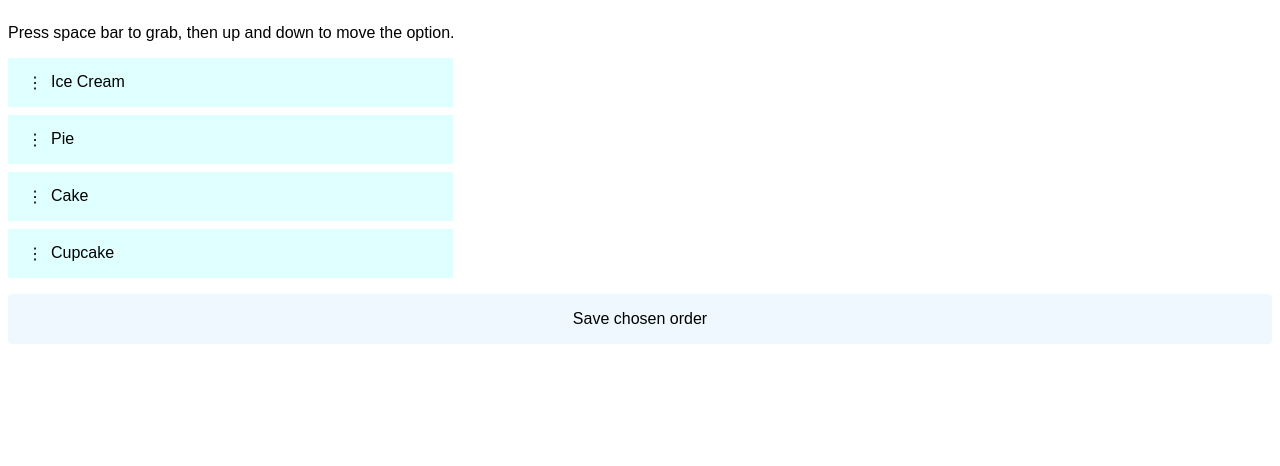
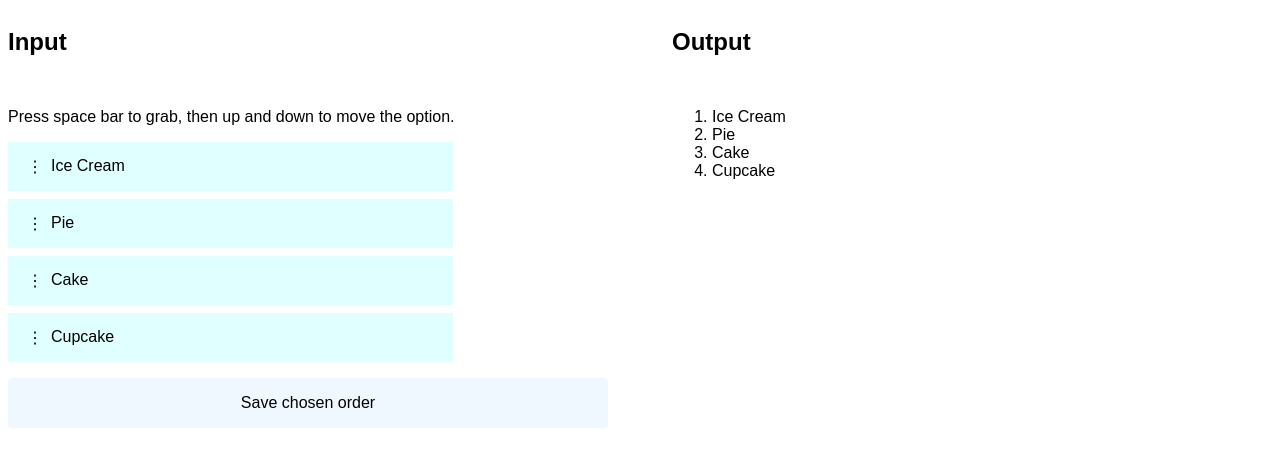
Before and after one commit to JRhodes95/xstate-click-and-drop, a website built with Parcel: page index.html in a window 1280 px wide. Both pictures are taken after a click on the button "Save chosen order". Built offline with nearby package versions, Linux system fonts and the light colour scheme.

Commit message:
Nicer visual output

```diff
--- a/index.html
+++ b/index.html
@@ -5,12 +5,14 @@
     <meta charset="UTF-8" />
   </head>
   <body>
+    <div class="two-column-grid">
       <div class="container">
+        <h2>Input</h2>
         <span aria-live="assertive" class="assistive-text"></span>
         <div id="operation" class="assistive-text">
           Press space bar to grab, then up and down to move the option.
         </div>
-      <ol id="listbox" role="listbox">
+        <ol class="draggable-list" id="listbox" role="listbox">
           <li
             class="draggable-item"
             role="option"
@@ -54,6 +56,12 @@
         </ol>
         <button id="save-order">Save chosen order</button>
       </div>
+      <div class="container">
+        <h2>Output</h2>
+        <ol id="output-list"></ol>
+      </div>
+    </div>
+
     <script src="src/index.js"></script>
   </body>
 </html>
--- a/src/index.js
+++ b/src/index.js
@@ -154,7 +154,19 @@ function handleDrop(e) {
   return false;
 }
 
-document.addEventListener("keydown", (event) => {
+document.addEventListener("keydown", handleKeydown);
+
+document
+  .getElementById("listbox")
+  .addEventListener("focusin", (event) => listboxService.send("FOCUS_IN"));
+
+document
+  .getElementById("listbox")
+  .addEventListener("focusout", () => listboxService.send("FOCUS_OUT"));
+
+document.getElementById("save-order").addEventListener("click", handleSave);
+
+function handleKeydown(event) {
   if (
     ["Space", "ArrowUp", "ArrowDown", "ArrowLeft", "ArrowRight"].indexOf(
       event.code
@@ -163,22 +175,24 @@ document.addEventListener("keydown", (event) => {
     event.preventDefault();
   }
   listboxService.send(event.code);
-});
+}
 
-document.getElementById("listbox").addEventListener("focusin", (event) => {
-  listboxService.send("FOCUS_IN");
-  event.preventDefault();
-});
+function handleSave() {
+  const listbox = document.getElementById("listbox");
+  const listItems = Array.from(listbox.querySelectorAll("#item-value"));
+  const itemsInOrder = listItems.map((listItem) => ({
+    id: listItem.dataset.itemid,
+    name: listItem.textContent
+  }));
 
-document
-  .getElementById("listbox")
-  .addEventListener("focusout", () => listboxService.send("FOCUS_OUT"));
+  console.log(itemsInOrder);
 
-document.getElementById("save-order").addEventListener("click", (event) => {
-  const listbox = document.getElementById("listbox");
+  const outputListbox = document.getElementById("output-list");
 
-  const listItems = Array.from(listbox.querySelectorAll("#item-value"));
+  const outputMarkup = itemsInOrder.reduce(
+    (prev, { id, name }) => `${prev} <li id=${id}>${name}</li>`,
+    ""
+  );
 
-  const itemIDsInOrder = listItems.map((listItem) => listItem.dataset.itemid);
-  console.log(itemIDsInOrder);
-});
+  outputListbox.innerHTML = outputMarkup;
+}
--- a/src/styles.css
+++ b/src/styles.css
@@ -2,16 +2,24 @@ body {
   font-family: sans-serif;
 }
 
-ol {
+button {
+  padding: 1rem;
+  font-size: 1rem;
+  background: aliceblue;
+  border-radius: 0.25rem;
+  border: none;
+}
+
+.draggable-list {
   padding: 0;
   margin: 0;
   display: flex;
   flex-direction: column;
   gap: 0.5rem;
-  width: 50ch;
+  max-width: 50ch;
 }
 
-li {
+.draggable-item {
   list-style: none;
   padding: 0.75rem 1rem;
   background: lightcyan;
@@ -23,12 +31,10 @@ li {
   box-sizing: content-box;
 }
 
-button {
-  padding: 1rem;
-  font-size: 1rem;
-  background: aliceblue;
-  border-radius: 0.25rem;
-  border: none;
+.two-column-grid {
+  display: grid;
+  grid-template-columns: repeat(2, 1fr);
+  gap: 4rem;
 }
 
 .highlight {
```
Lines whose indentation alone changed are shown as unchanged.
